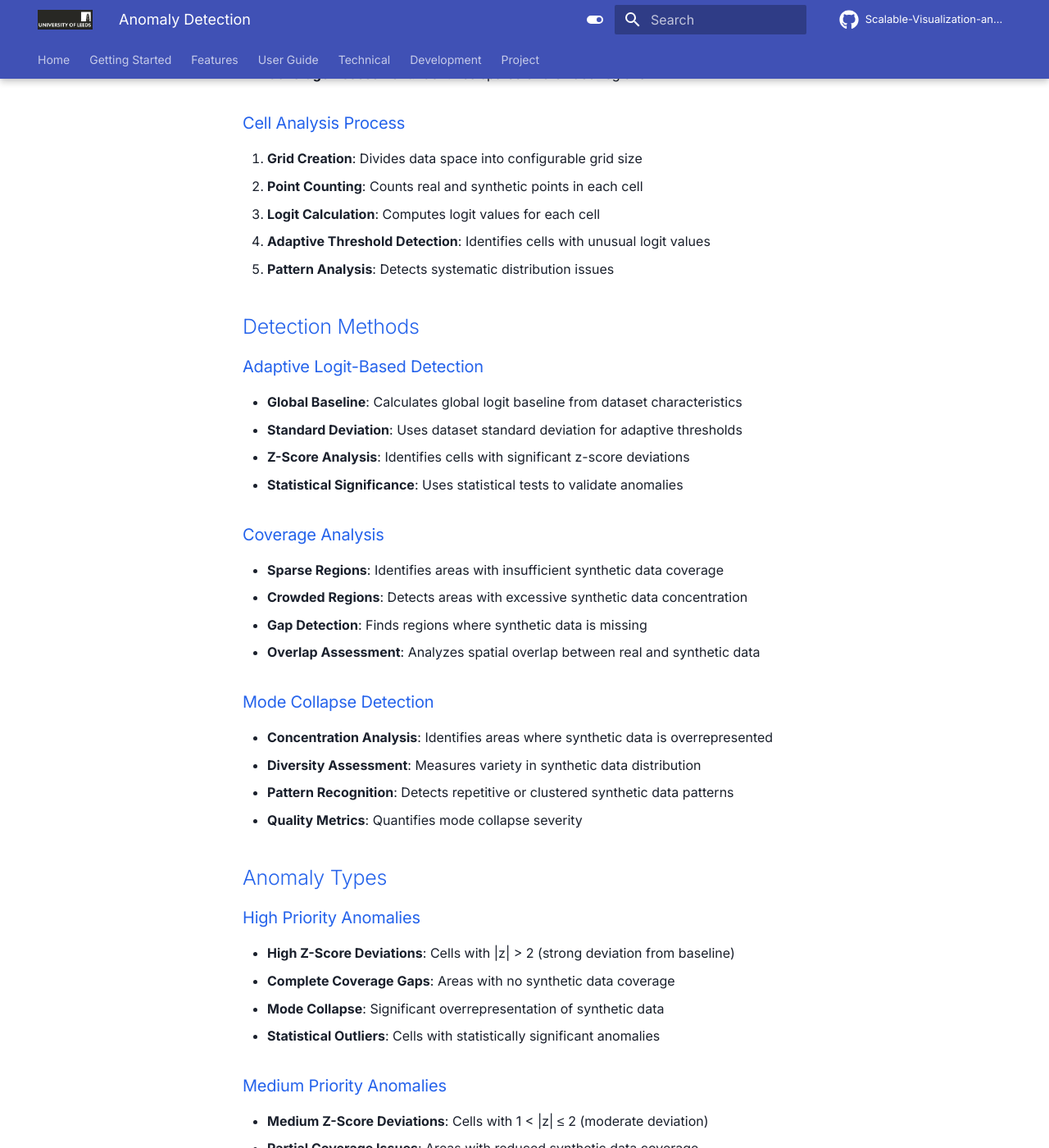
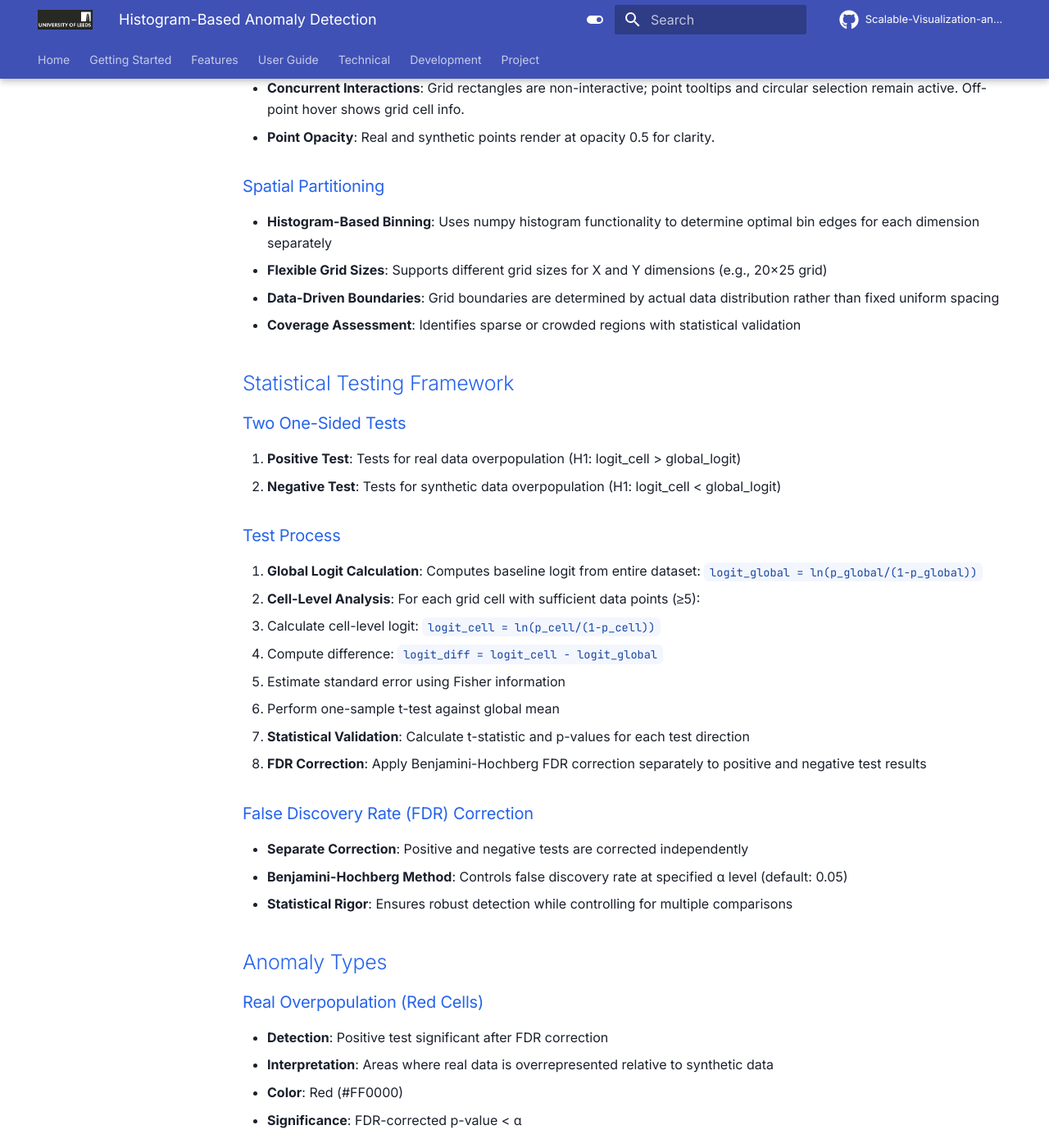
Before and after one commit to llqsee/SynAccess, an MkDocs documentation site: the page built from docs/docs/features/anomaly-detection.md, in a window 1280 px wide and 1400 px high, scrolled down 803 px. Shown: the whole window at 82% size. Built offline with MkDocs 1.6.1 and Material for MkDocs 9.7.7, drawn with Linux system fonts in a browser that asks for light colours; comment, search, counter and statistics services are not loaded; some of the changed text lies outside the part shown.

Commit message:
FEATURE: Implement histogram-based anomaly detection with statistical testing
- Replace adaptive logit-based detection with rigorous statistical framework
- Implement histogram-based grid sizing for X/Y dimensions separately
- Add two one-sided t-tests for real vs synthetic overpopulation detection
- Apply False Discovery Rate (FDR) correction separately to positive/negative tests
- Replace z-score coloring with binary red/blue based on FDR significance
- Update API to support x_bins, y_bins, and fdr_alpha parameters
- Enhance CSV export with test statistics and p-values
- Update frontend service calls and grid visualization logic
- Comprehensive documentation updates for new statistical approach
- Maintain backwards compatibility with existing grid info structure

````diff
--- a/docs/docs/features/anomaly-detection.md
+++ b/docs/docs/features/anomaly-detection.md
@@ -1,124 +1,135 @@
-# Anomaly Detection
+# Histogram-Based Anomaly Detection
 
-MAVIS includes advanced anomaly detection capabilities for identifying potential issues in synthetic data generation and distribution patterns.
+MAVIS includes advanced anomaly detection capabilities using histogram-based grid sizing with statistical testing for identifying potential issues in synthetic data generation and distribution patterns.
 
 ## Overview
 
-The anomaly detection system uses an adaptive logit-based approach to analyze the spatial distribution of real and synthetic data points, identifying areas where the synthetic data may not accurately represent the real data distribution.
+The anomaly detection system uses a histogram-based approach with rigorous statistical testing to analyze the spatial distribution of real and synthetic data points, identifying areas where the synthetic data may not accurately represent the real data distribution.
 
-## Grid-Based Analysis
+## Histogram-Based Grid Analysis
+
+### Key Features
+- **Histogram-Based Grid Sizing**: X and Y dimensions are binned separately using optimal histogram edges for better data distribution coverage
+- **Statistical Testing**: Two one-sided t-tests for mean comparison (real vs synthetic overpopulation)
+- **False Discovery Rate (FDR) Correction**: Applied separately to positive and negative tests for robust multiple comparison correction
+- **Binary Coloring**: Red for real overpopulation, blue for synthetic overpopulation based on FDR-corrected significance
 
 ### Visualization
-- **Colored Grid Cells**: Anomalous regions are highlighted as rectangles (no circles). High severity cells are red; medium severity cells are amber.
+- **Colored Grid Cells**: Significant anomalous regions are highlighted with binary red/blue coloring based on statistical significance
 - **Concurrent Interactions**: Grid rectangles are non-interactive; point tooltips and circular selection remain active. Off-point hover shows grid cell info.
 - **Point Opacity**: Real and synthetic points render at opacity 0.5 for clarity.
 
 ### Spatial Partitioning
-- **Data Space Division**: Divides the data space into uniform grid cells
-- **Density Analysis**: Calculates point density within each cell
-- **Logit Transformation**: Applies logit transformation for robust statistical analysis
-- **Coverage Assessment**: Identifies sparse or crowded regions
+- **Histogram-Based Binning**: Uses numpy histogram functionality to determine optimal bin edges for each dimension separately
+- **Flexible Grid Sizes**: Supports different grid sizes for X and Y dimensions (e.g., 20x25 grid)
+- **Data-Driven Boundaries**: Grid boundaries are determined by actual data distribution rather than fixed uniform spacing
+- **Coverage Assessment**: Identifies sparse or crowded regions with statistical validation
 
-### Cell Analysis Process
-1. **Grid Creation**: Divides data space into configurable grid size
-2. **Point Counting**: Counts real and synthetic points in each cell
-3. **Logit Calculation**: Computes logit values for each cell
-4. **Adaptive Threshold Detection**: Identifies cells with unusual logit values
-5. **Pattern Analysis**: Detects systematic distribution issues
+## Statistical Testing Framework
 
-## Detection Methods
+### Two One-Sided Tests
+1. **Positive Test**: Tests for real data overpopulation (H1: logit_cell > global_logit)
+2. **Negative Test**: Tests for synthetic data overpopulation (H1: logit_cell < global_logit)
 
-### Adaptive Logit-Based Detection
-- **Global Baseline**: Calculates global logit baseline from dataset characteristics
-- **Standard Deviation**: Uses dataset standard deviation for adaptive thresholds
-- **Z-Score Analysis**: Identifies cells with significant z-score deviations
-- **Statistical Significance**: Uses statistical tests to validate anomalies
+### Test Process
+1. **Global Logit Calculation**: Computes baseline logit from entire dataset: `logit_global = ln(p_global/(1-p_global))`
+2. **Cell-Level Analysis**: For each grid cell with sufficient data points (≥5):
+   - Calculate cell-level logit: `logit_cell = ln(p_cell/(1-p_cell))`
+   - Compute difference: `logit_diff = logit_cell - logit_global`
+   - Estimate standard error using Fisher information
+   - Perform one-sample t-test against global mean
+3. **Statistical Validation**: Calculate t-statistic and p-values for each test direction
+4. **FDR Correction**: Apply Benjamini-Hochberg FDR correction separately to positive and negative test results
 
-### Coverage Analysis
-- **Sparse Regions**: Identifies areas with insufficient synthetic data coverage
-- **Crowded Regions**: Detects areas with excessive synthetic data concentration
-- **Gap Detection**: Finds regions where synthetic data is missing
-- **Overlap Assessment**: Analyzes spatial overlap between real and synthetic data
-
-### Mode Collapse Detection
-- **Concentration Analysis**: Identifies areas where synthetic data is overrepresented
-- **Diversity Assessment**: Measures variety in synthetic data distribution
-- **Pattern Recognition**: Detects repetitive or clustered synthetic data patterns
-- **Quality Metrics**: Quantifies mode collapse severity
+### False Discovery Rate (FDR) Correction
+- **Separate Correction**: Positive and negative tests are corrected independently
+- **Benjamini-Hochberg Method**: Controls false discovery rate at specified α level (default: 0.05)
+- **Statistical Rigor**: Ensures robust detection while controlling for multiple comparisons
 
 ## Anomaly Types
 
-### High Priority Anomalies
-- **High Z-Score Deviations**: Cells with |z| > 2 (strong deviation from baseline)
-- **Complete Coverage Gaps**: Areas with no synthetic data coverage
-- **Mode Collapse**: Significant overrepresentation of synthetic data
-- **Statistical Outliers**: Cells with statistically significant anomalies
+### Real Overpopulation (Red Cells)
+- **Detection**: Positive test significant after FDR correction
+- **Interpretation**: Areas where real data is overrepresented relative to synthetic data
+- **Color**: Red (#FF0000)
+- **Significance**: FDR-corrected p-value < α
 
-### Medium Priority Anomalies
-- **Medium Z-Score Deviations**: Cells with 1 < |z| ≤ 2 (moderate deviation)
-- **Partial Coverage Issues**: Areas with reduced synthetic data coverage
-- **Distribution Skews**: Systematic distribution pattern issues
+### Synthetic Overpopulation (Blue Cells)
+- **Detection**: Negative test significant after FDR correction
+- **Interpretation**: Areas where synthetic data is overrepresented relative to real data
+- **Color**: Blue (#0000FF)
+- **Significance**: FDR-corrected p-value < α
 
-### Low Priority Anomalies
-- **Minor Deviations**: Small z-score differences within acceptable ranges (|z| ≤ 1)
-- **Edge Cases**: Anomalies in low-density regions
-- **Sampling Effects**: Expected variations due to sampling
+### Normal Regions
+- **Detection**: Neither test significant after FDR correction
+- **Interpretation**: Areas with balanced real/synthetic representation
+- **Color**: No highlighting (transparent)
 
 ## Configuration Options
 
 ### Grid Parameters
-- **Grid Size**: Configurable number of cells per dimension
-- **Minimum Density**: Threshold for minimum points per cell
-- **Statistical Tests**: Choice of statistical methods for validation
+- **X Bins**: Number of bins for X dimension (default: 20)
+- **Y Bins**: Number of bins for Y dimension (default: 20)
+- **FDR Alpha**: Significance level for FDR correction (default: 0.05)
+- **Minimum Points**: Threshold for minimum points per cell for testing (5 points)
 
 ### Analysis Settings
-- **Sampling Strategy**: Uses the exact number of points the user selects in the sidebar (e.g., 1000 real + 1000 synthetic). No additional sampling is applied for backend anomaly detection or frontend cell counting. Visualization will render the same set; if totals are <= 8000 there is no downsampling.
-- **Iteration Count**: Number of analysis iterations for robustness
-- **Confidence Levels**: Statistical confidence thresholds
-- **Output Format**: Detailed or summary reporting options
+- **Sampling Strategy**: Uses the exact number of points the user selects in the sidebar (e.g., 1000 real + 1000 synthetic). No additional sampling is applied for backend anomaly detection or frontend cell counting.
+- **Statistical Method**: One-sample t-tests with FDR correction
+- **Test Direction**: Two one-sided tests (positive and negative)
+- **Output Format**: Detailed test statistics and corrected p-values
 
 ## Results Interpretation
 
-### Anomaly Reports
-- **CSV Export**: Global statistics (Global Probability, Global Logit, Logit SD) are guaranteed. Special values (Infinity, -Infinity, NaN) are serialized as strings in the CSV. No threshold parameter is included in CSV.
-- **Cell-Level Analysis**: Detailed analysis of each grid cell
-- **Pattern Identification**: Recognition of systematic distribution issues
-- **Severity Assessment**: Priority-based anomaly classification using z-scores
-- **Recommendations**: Specific suggestions for improvement
+### Statistical Output
+- **CSV Export**: Includes FDR-corrected p-values, test statistics, and global parameters
+- **Test Results**: Separate positive and negative test results with statistical details
+- **Global Parameters**: Global probability, global logit, and FDR alpha level
+- **Cell-Level Analysis**: Detailed statistics for each tested grid cell
 
 ### Quality Metrics
 - **Global Logit**: Baseline logit value for the entire dataset
-- **Logit Standard Deviation**: Measure of dataset variability
-- **Z-Score Distribution**: Statistical distribution of cell-level deviations
-- **Anomaly Rates**: Percentage of anomalous cells and points
+- **Global Probability**: Overall proportion of real data points
+- **Test Counts**: Number of positive and negative tests conducted
+- **Significance Counts**: Number of significant results after FDR correction
+- **FDR Alpha**: Significance level used for correction
 
 ## Technical Details
 
-### Logit Transformation
-The system uses the logit transformation: `logit(p) = ln(p/(1-p))` where:
-- `p` is the proportion of real data in a cell
-- The transformation creates an unbounded, symmetric scale
-- Facilitates robust statistical analysis
+### Histogram-Based Grid Creation
+```python
+# X and Y dimensions binned separately
+_, x_bin_edges = np.histogram(x_coords, bins=x_bins)
+_, y_bin_edges = np.histogram(y_coords, bins=y_bins)
+```
 
-### Adaptive Thresholds (Internal)
-We compute global logit and logit SD to characterize dataset behavior. These are used internally to classify anomalies and report z-scores, but are not exposed as user-configurable thresholds nor exported as a separate threshold field in CSV.
+### Statistical Testing
+```python
+# One-sample t-test for cell vs global mean
+t_stat = logit_diff / se_logit
+p_positive = 1 - stats.t.cdf(t_stat, df)  # Real overpopulation
+p_negative = stats.t.cdf(t_stat, df)      # Synthetic overpopulation
+```
 
-### Z-Score Calculation
-Z-scores are calculated as:
-- `z_score = (logit_cell - logit_global) / logit_sd`
-- Used for severity classification and color assignment
+### FDR Correction
+```python
+# Applied separately to each test type
+rejected, p_adjusted = fdrcorrection(p_values, alpha=fdr_alpha, method='indep')
+```
 
-### Severity Classification
-- **High Severity**: |z| > 2 (Dark Red color)
-- **Medium Severity**: 1 < |z| ≤ 2 (Golden Yellow color)
-- **Normal**: |z| ≤ 1 (Neutral Gray color)
+### Standard Error Estimation
+Standard error for logit scale using Fisher information:
+```python
+fisher_info = total_cell * p_cell * (1 - p_cell)
+se_logit = 1.0 / sqrt(fisher_info)
+```
 
 ## Usage
 
 ### API Endpoints
 - `POST /api/v1/anomaly/detect`: Detect anomalies in provided data
 - `POST /api/v1/anomaly/detect-from-job`: Detect anomalies using job data
-- `POST /api/v1/anomaly/csv`: Generate CSV report
+- `POST /api/v1/anomaly/csv`: Generate CSV report with test statistics
 - `GET /api/v1/anomaly/health`: Health check
 
 ### Request Format
@@ -126,7 +137,9 @@ Z-scores are calculated as:
 {
   "real_data": [[x1, y1], [x2, y2], ...],
   "synthetic_data": [[x1, y1], [x2, y2], ...],
-  "grid_size": 20
+  "x_bins": 20,
+  "y_bins": 20,
+  "fdr_alpha": 0.05
 }
 ```
 
@@ -137,23 +150,63 @@ Z-scores are calculated as:
   "statistics": {
     "total_real": 100,
     "total_synthetic": 100,
-    "real_anomalies": 10,
-    "synthetic_anomalies": 15,
-    "logit_global": 0.69,
-    "logit_sd": 0.5
+    "real_anomalies": 5,
+    "synthetic_anomalies": 8,
+    "positive_tests_conducted": 15,
+    "negative_tests_conducted": 12,
+    "positive_significant": 3,
+    "negative_significant": 5,
+    "global_logit": 0.693,
+    "p_global": 0.667,
+    "fdr_alpha": 0.05
   },
-  "cell_anomalies": [
+  "positive_tests": [
     {
-      "cell_x": 0,
-      "cell_y": 0,
-      "p_cell": 0.33,
-      "logit_value": -0.405,
-      "z_score": -2.19,
-      "anomaly_type": "synthetic_overrepresentation",
-      "severity": "high",
-      "color": "#8B0000"
+      "cell_x": 2,
+      "cell_y": 3,
+      "real_count": 8,
+      "synthetic_count": 2,
+      "total_count": 10,
+      "p_cell": 0.8,
+      "logit_cell": 1.386,
+      "logit_diff": 0.693,
+      "t_stat": 2.45,
+      "p_value": 0.01,
+      "p_value_adjusted": 0.03,
+      "is_significant": true,
+      "test_type": "real_overpopulation",
+      "color": "#FF0000"
     }
   ],
-  "grid_info": {...}
+  "negative_tests": [
+    {
+      "cell_x": 5,
+      "cell_y": 7,
+      "real_count": 1,
+      "synthetic_count": 9,
+      "total_count": 10,
+      "p_cell": 0.1,
+      "logit_cell": -2.197,
+      "logit_diff": -2.890,
+      "t_stat": -4.12,
+      "p_value": 0.002,
+      "p_value_adjusted": 0.008,
+      "is_significant": true,
+      "test_type": "synthetic_overpopulation",
+      "color": "#0000FF"
+    }
+  ],
+  "grid_info": {
+    "x_bins": [x_bin_edges],
+    "y_bins": [y_bin_edges],
+    "x_grid_size": 20,
+    "y_grid_size": 20,
+    "bounds": {
+      "x_min": -2.5,
+      "x_max": 2.5,
+      "y_min": -2.0,
+      "y_max": 2.0
+    }
+  }
 }
 ```
````
Also changed, not shown: README.md, frontend/src/components/EmbeddingPlot.js, run_tests.py (line endings or trailing spaces), 5 other files.
